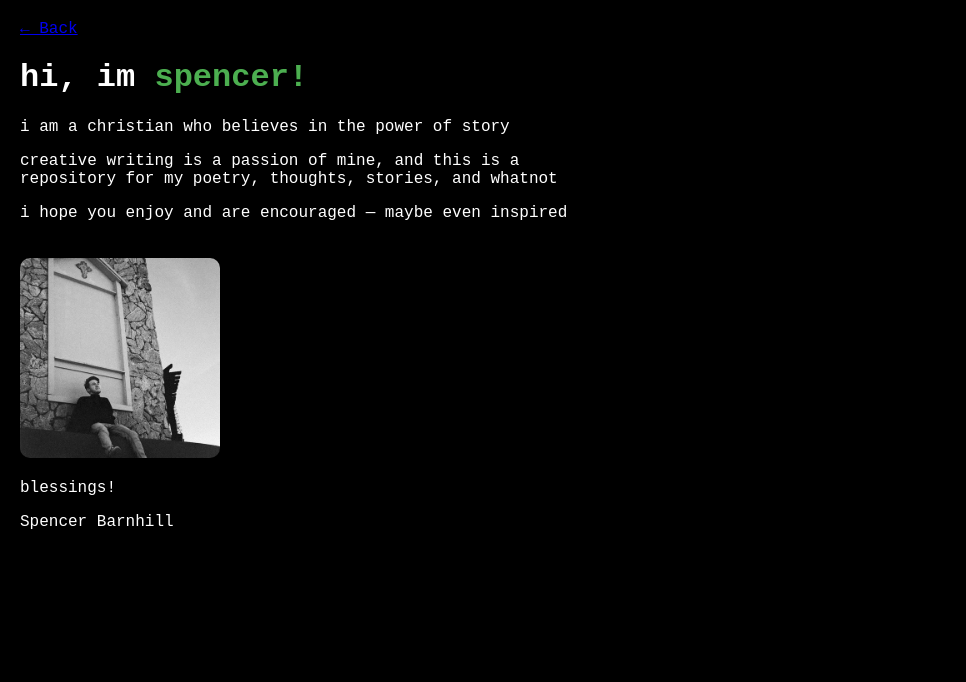
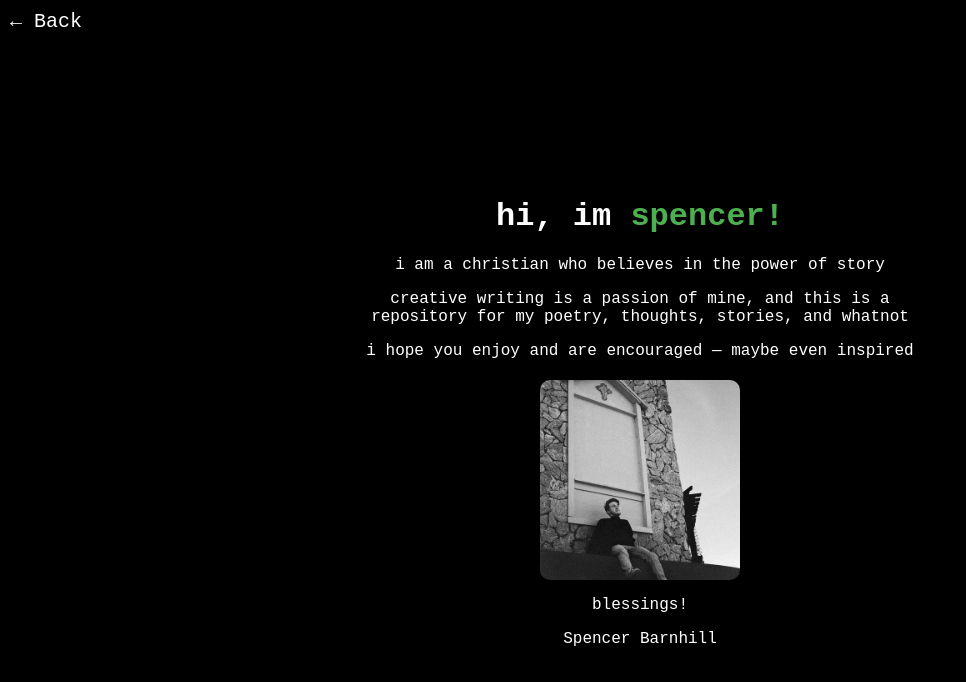
Before and after one commit to spncrbarn/FileCabinet, a plain HTML site: page about.html in a window 1280 px wide. Shown: the whole page, without its empty margins (0-966 px from the left). Drawn offline with Linux system fonts and the light colour scheme; files whose address does not match are found by name.

Commit message:
Update styles.css

```diff
--- a/styles.css
+++ b/styles.css
@@ -64,16 +64,16 @@ body {
     color: white; /* White text for about page */
     height: 100vh;
     display: flex;
-    justify-content: left;
-    align-items: left;
-    text-align: left;
+    justify-content: center;  /* Center content horizontally */
+    align-items: center;  /* Center content vertically */
+    text-align: center;  /* Center the text */
+    padding: 20px;  /* Add some padding */
 }
 
 /* Content Styling */
 .content {
     max-width: 600px;
     padding: 20px;
-    text-align: left;
     font-family: 'JetBrains Mono', monospace;
     color: white;
 }
@@ -94,4 +94,24 @@ body {
     height: auto;
     margin-top: 20px;
     border-radius: 10px; /* Optional: Rounded corners */
+    display: block;
+    margin-left: auto;
+    margin-right: auto;
 }
+
+/* Back Arrow Styling */
+.back-arrow {
+    font-family: 'JetBrains Mono', monospace;
+    font-size: 20px;
+    color: white;  /* White color for the back arrow */
+    text-decoration: none;
+    position: absolute;
+    top: 10px;
+    left: 10px;
+    z-index: 1;  /* Make sure it's above other content */
+}
+
+.back-arrow:hover {
+    color: #4CAF50; /* Green color on hover */
+    text-decoration: underline;
+}
```
